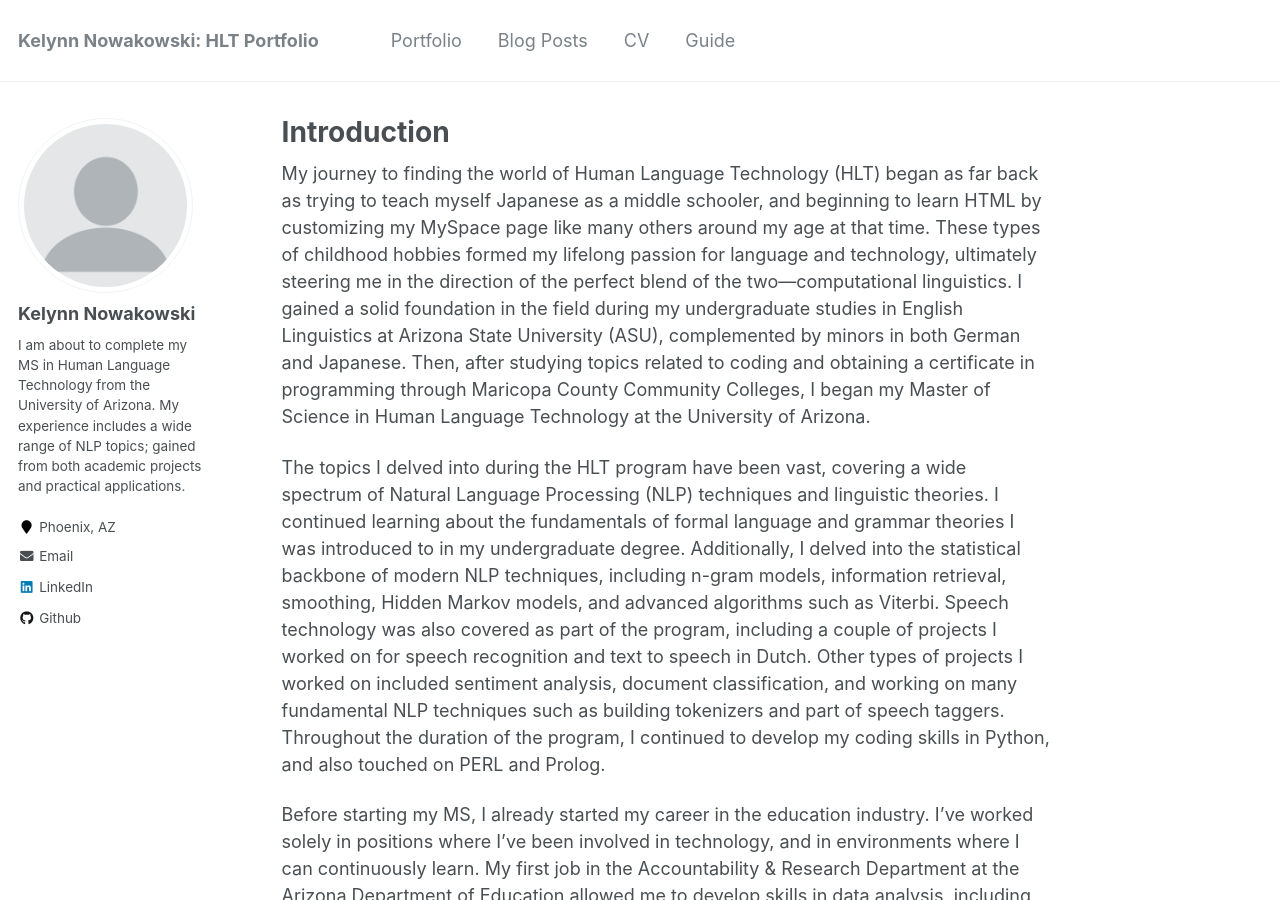
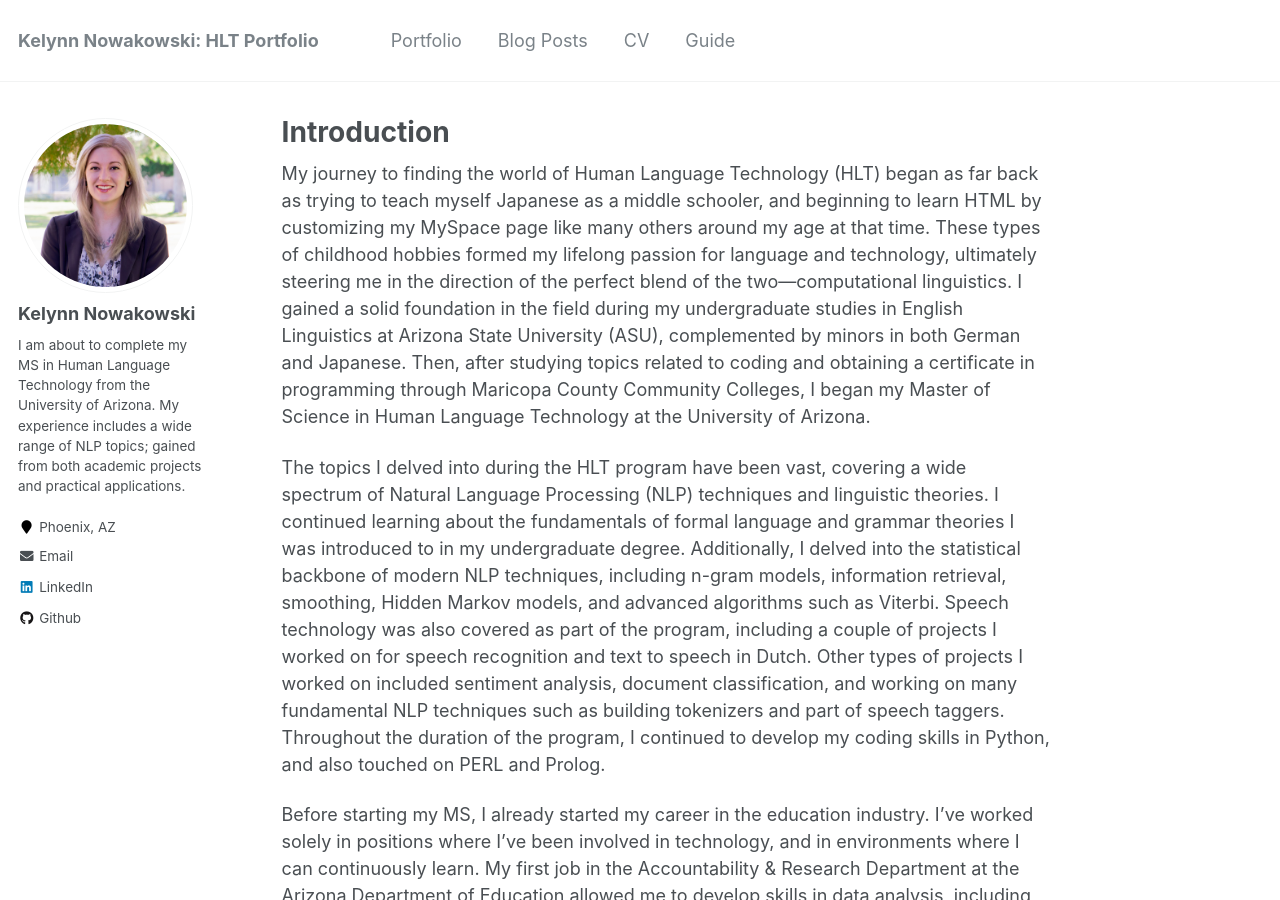
Before and after one commit to kelynnski/kelynnski.github.io, a Jekyll site: the page built from _pages/about.md, in a window 1280 px wide and 900 px high. Built offline with Jekyll 4.4.1, drawn with Linux system fonts in a browser that asks for light colours.

Commit message:
added profile image

```diff
--- a/_config.yml
+++ b/_config.yml
@@ -81,7 +81,7 @@ analytics:
 # Site Author
 author:
   name             : "Kelynn Nowakowski"
-  avatar           : "profile.png"
+  avatar           : "kelynn_headshot.jpg"
   bio              : "I am about to complete my MS in Human Language Technology from the University of Arizona. \n\n My experience includes a wide range of NLP topics; gained from both academic projects and practical applications."
   location         : "Phoenix, AZ"
   #employer         : "EdPlus at Arizona State University"
```
Also changed, not shown: images/kelynn_headshot.jpg (added).
